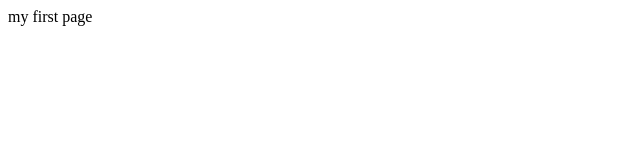
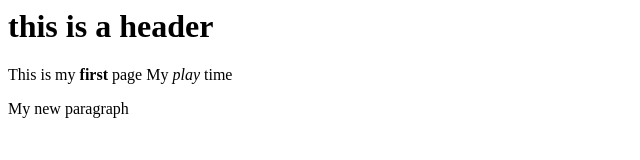
Before and after one commit to jennifer-ou/First-Repository, a plain HTML site: page First.html in a window 1280 px wide. Shown: the whole page, without its empty margins (0-640 px from the left). Drawn offline with Linux system fonts and the light colour scheme.

Commit message:
Page updates

```diff
--- a/First.html
+++ b/First.html
@@ -1,5 +1,12 @@
 <html>
 <body>
-my first page
+  <h1> this is a header </h1>
+  <p>
+    This is my <b> first </b> page
+    My <i> play </i> time
+</p>
+<p>
+  My new paragraph
+  </p>
 </body>
 </html>
```
